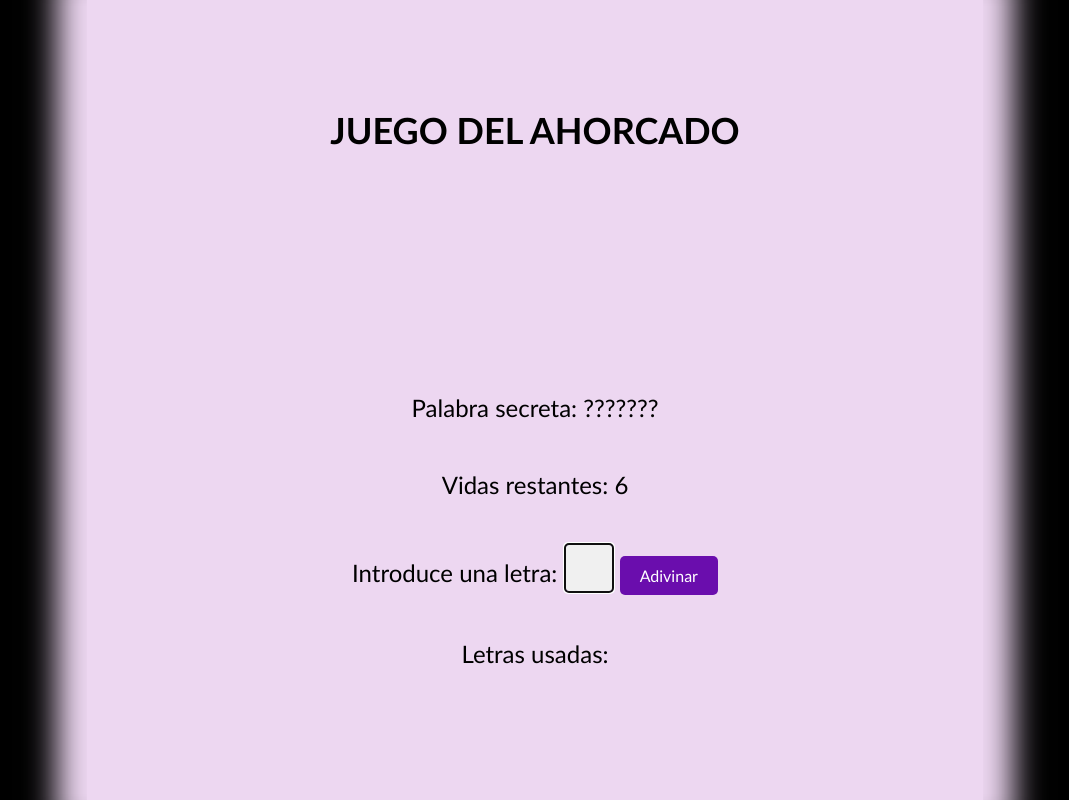
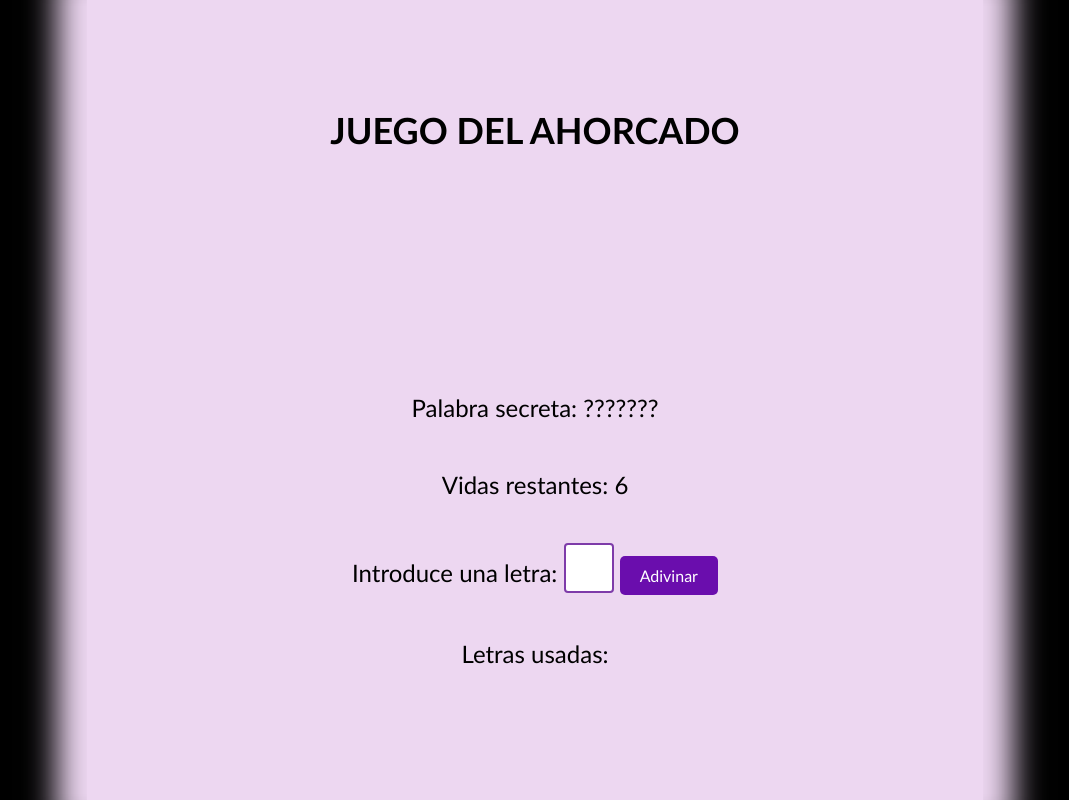
Before and after one commit to Jusaca01/AEV1_Despliegue, a PHP site: page / in a window 1280 px wide, with the restyled element focused. Shown: the whole page, without its empty margins (105-1174 px from the left). Run offline with PHP 8.4, Linux system fonts and the light colour scheme.

Commit message:
año estilos de focus a input text

```diff
--- a/style.css
+++ b/style.css
@@ -79,3 +79,10 @@ input[type="text"] {
     text-indent: 12px;
     transition: all 0.3s ease;
 }
+
+input[type="text"]:focus {
+    border-color: #7e3ba9;
+    background-color: #fff;
+    outline: none;
+
+}
```
